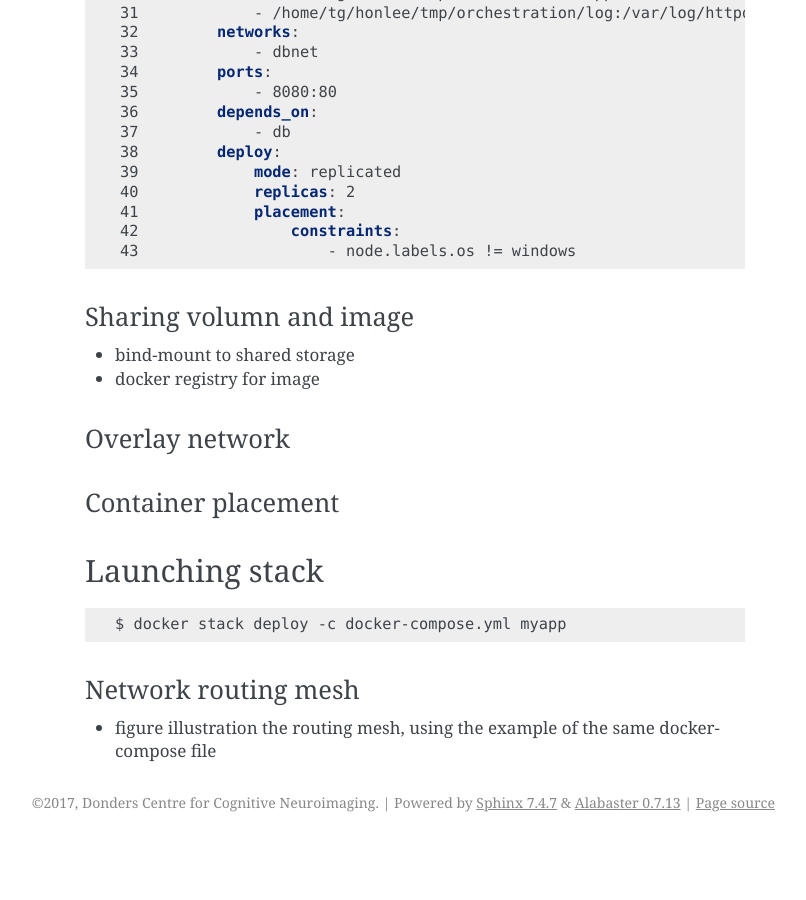
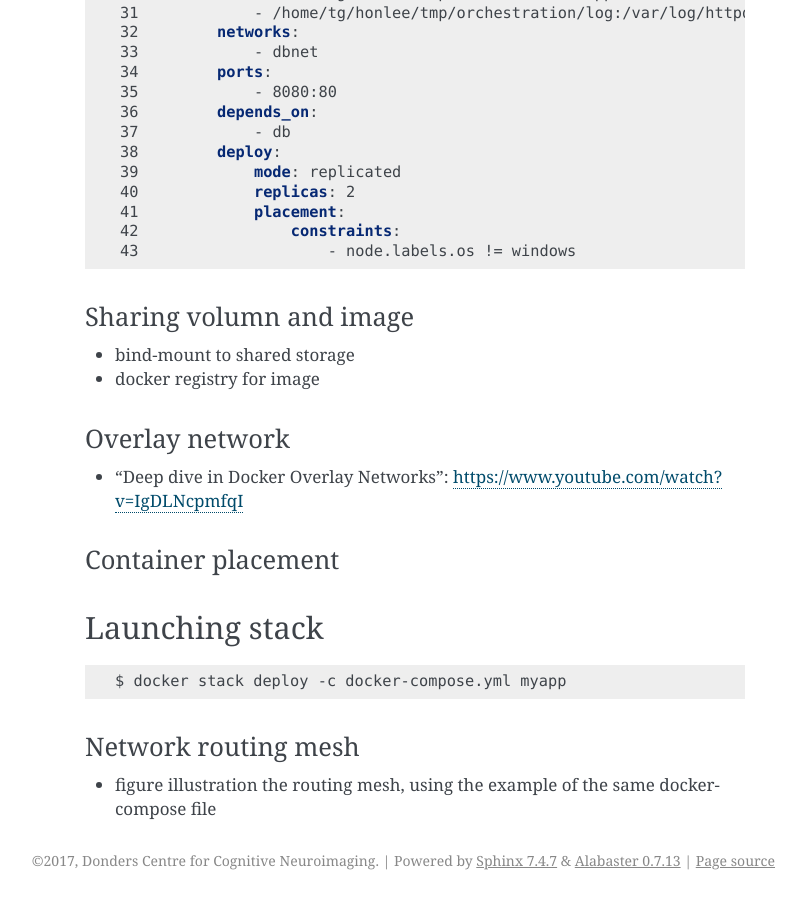
Before and after one commit to Donders-Institute/docker-swarm-setup, a Sphinx documentation site: the page built from doc/tutorial/swarm.rst, in a window 1280 px wide and 900 px high, scrolled down 4576 px. Shown: the whole window, without its empty margins (335-1141 px from the left). Built offline with Sphinx 7.4.7, drawn with Linux system fonts in a browser that asks for light colours; before the commit the page ends 5418 px from its top, so only the background shows below that.

Commit message:
Update swarm.rst

```diff
--- a/doc/tutorial/swarm.rst
+++ b/doc/tutorial/swarm.rst
@@ -188,6 +188,8 @@ Sharing volumn and image
 Overlay network
 ^^^^^^^^^^^^^^^
 
+- "Deep dive in Docker Overlay Networks": https://www.youtube.com/watch?v=IgDLNcpmfqI
+
 Container placement
 ^^^^^^^^^^^^^^^^^^^
 
```
